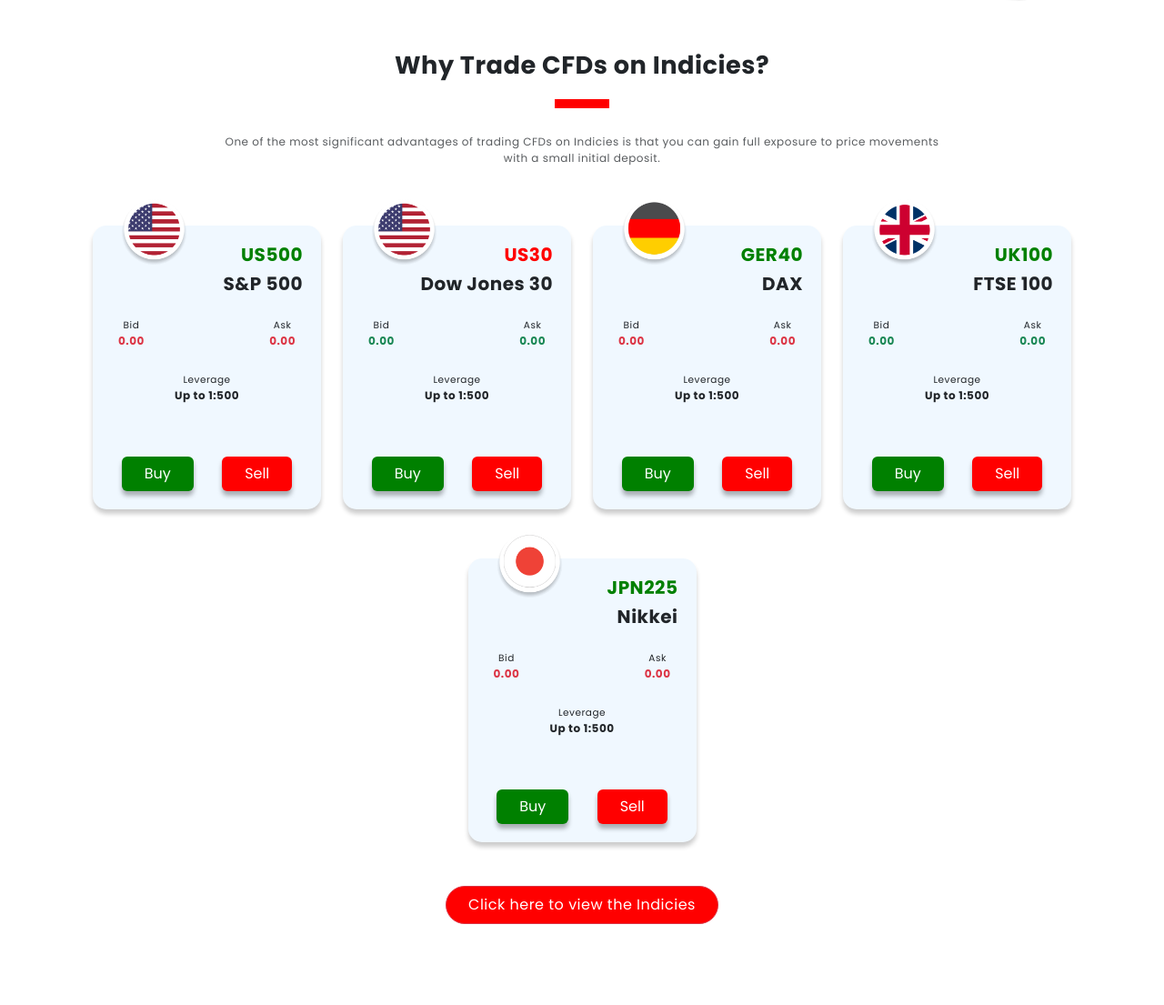
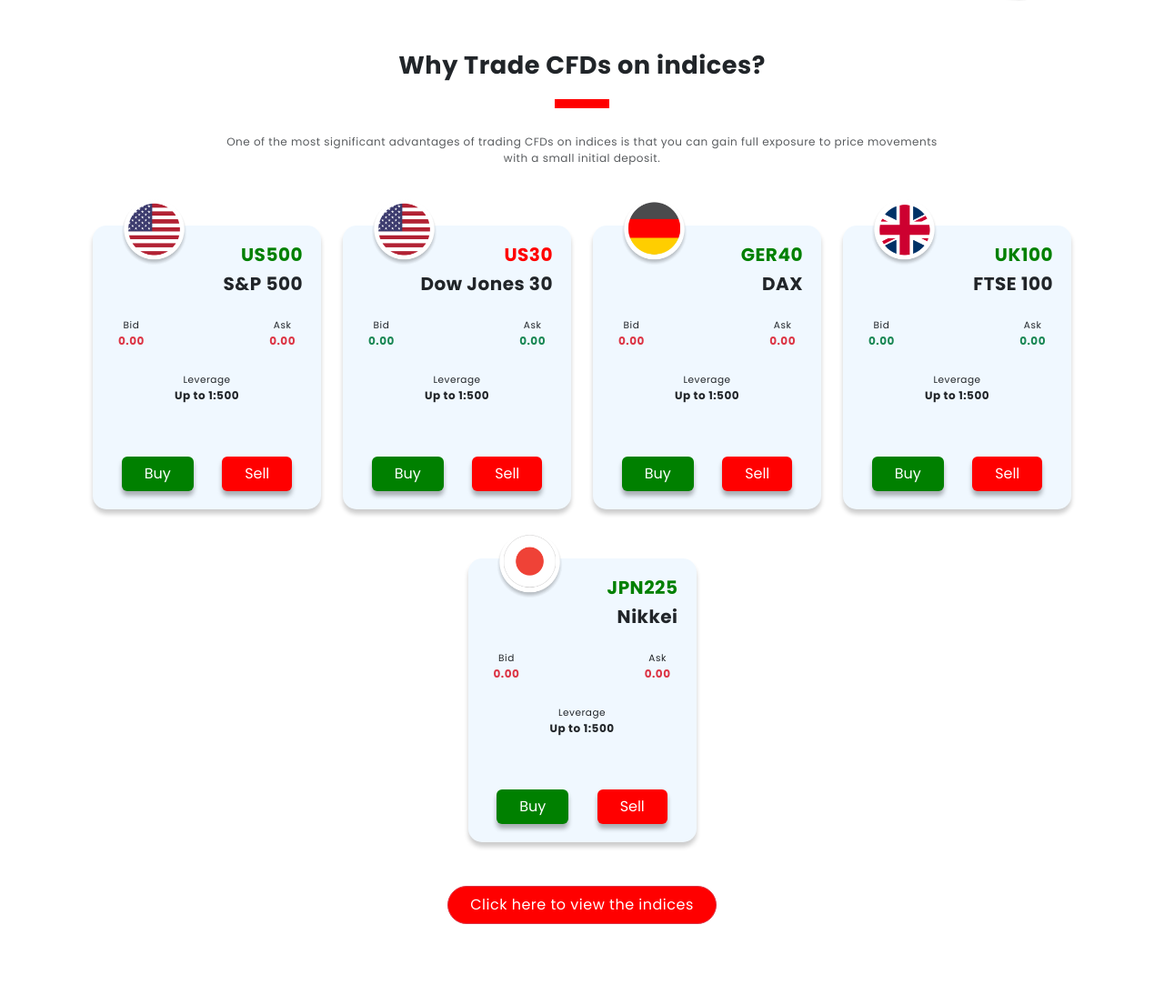
Before and after one commit to GKDevotion/zedcapital-core, a PHP site: page /indices in a window 1280 px wide. Shown: the part 1177-2282 px from the top of the page at 91% size. Run offline with PHP 8.4, Linux system fonts and the light colour scheme; some libraries are stand-ins or nearby versions.

Commit message:
update spell mistake

```diff
--- a/index.php
+++ b/index.php
@@ -861,7 +861,7 @@ include_once('elements/header.php');
 <div class="container" id="market_access">
     <h2 class="h2 text-center">Global Multi-Asset Access</h2>
     <p class="text-center mb-5 text-muted">
-        One account. Stocks, metals, indicies, FX, commodities, and crypto.
+        One account. Stocks, metals, indices, FX, commodities, and crypto.
     </p>
 
     <div class="row g-4">
@@ -900,11 +900,11 @@ include_once('elements/header.php');
 
         <!-- Indices -->
         <div class="col-md-4 indices-card card-position position-relative p-5" data-aos="fade-up" data-aos-duration="800">
-            <a href="indicies" title="Indicies">
+            <a href="indicies" title="indices">
                 <img src="assets/images/naqsad-logo.png" class="icon nasdaq" alt="NASDAQ">
                 <div class="market-card">
                     <div class="px-5 text-start">
-                        <h3 class="text-hover-effect">Indicies</h3>
+                        <h3 class="text-hover-effect">indices</h3>
                     </div>
                     <div class="px-5">
                         <p class="text-start text-gray">Diversify with top indices including the NASDAQ and <br>S&P 500.</p>
--- a/indices.php
+++ b/indices.php
@@ -153,7 +153,7 @@ include_once ('elements/header.php');
 
         <!-- Left Side Icons -->
         <div class="col-lg-5 col-sm-12 mb-4 mb-lg-0 text-center" data-aos="fade-up" data-aos-duration="800" >
-            <img src="assets/images/indicies-benefit.png" class="w-75" alt="Indicies Benefit">
+            <img src="assets/images/indicies-benefit.png" class="w-75" alt="indices Benefit">
         </div>
 
         <!-- Right Side Text -->
@@ -253,11 +253,11 @@ include_once ('elements/header.php');
     <!-- Title -->
     <div class="text-center mb-4" data-aos="fade-up" data-aos-duration="800" >
         <h2 class="h2">
-            Why Trade CFDs on Indicies?
+            Why Trade CFDs on indices?
         </h2>
         <div class="cfd-indicies-divider" data-aos="fade-up" data-aos-duration="800" ></div>
         <p class="text-muted w-75 p-2 m-auto" data-aos="fade-up" data-aos-duration="800" >
-            One of the most significant advantages of trading CFDs on Indicies is that you can gain full exposure to price movements with a small initial deposit.
+            One of the most significant advantages of trading CFDs on indices is that you can gain full exposure to price movements with a small initial deposit.
         </p>
     </div>
 
@@ -479,7 +479,7 @@ include_once ('elements/header.php');
     <!-- Button -->
     <div class="text-center mt-4 mb-5" data-aos="fade-up" data-aos-duration="800" >
         <a href="#" class="btn btn-danger px-4 py-2 mt-4 rounded-pill">
-        Click here to view the Indicies
+        Click here to view the indices
         </a>
     </div>
 </div>
@@ -633,7 +633,7 @@ include_once ('elements/header.php');
 
 <section class="opportunities-for-investors">
     <div class="container py-5">
-        <h2 class="h4 mb-3">Benefits of Trading Stocks in Indicies?</h2>
+        <h2 class="h4 mb-3">Benefits of Trading Stocks in indices?</h2>
         <div class="row g-3">
             <div class="col-md-6">
                 <div class="card tech-feature p-4">
```
